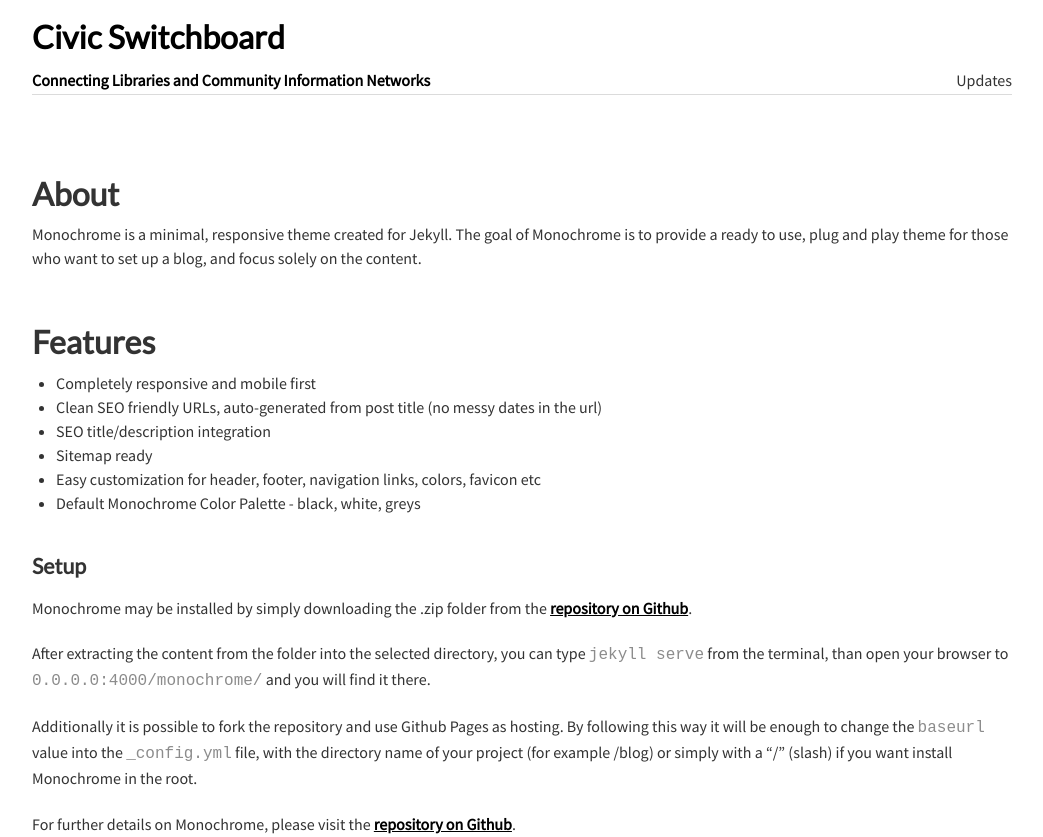
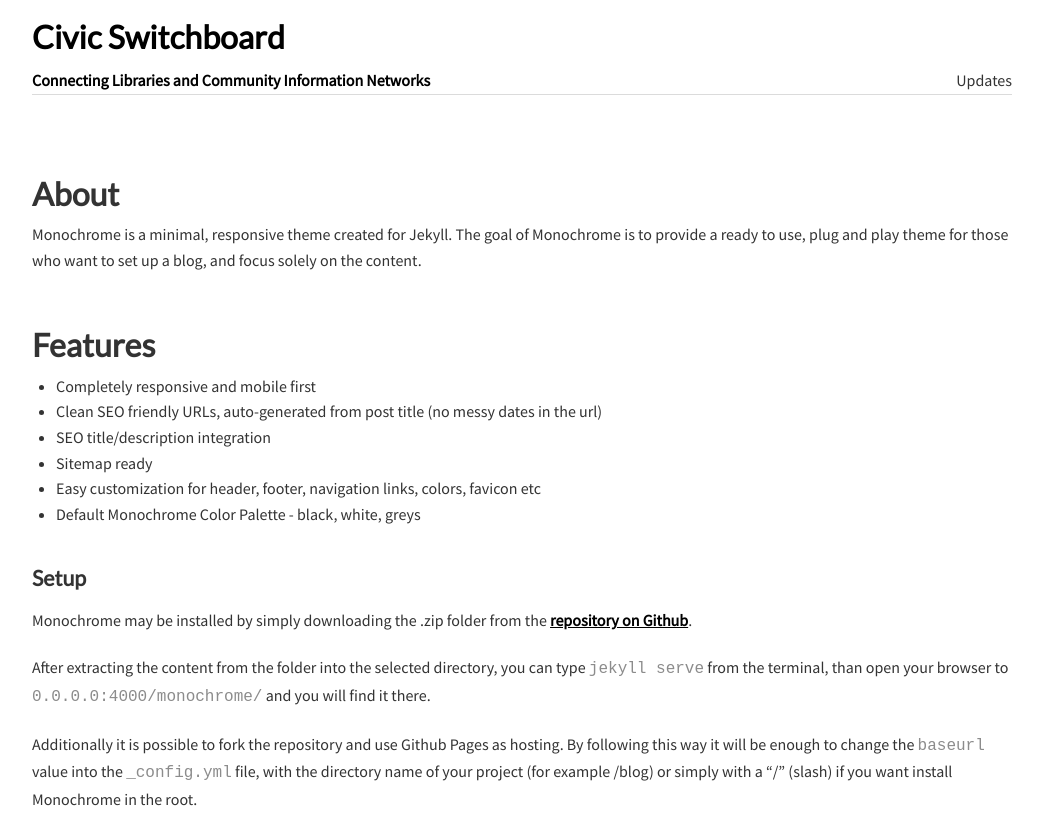
Before and after one commit to civic-switchboard/civic-switchboard.github.io.first, a Jekyll site: the page built from about.md, in a window 1280 px wide. Shown: the top 837 px of the page, without its empty margins (118-1161 px from the left). Built offline with Jekyll 4.4.1, drawn with Linux system fonts in a browser that asks for light colours; grey boxes are pictures that could not be loaded.

Commit message:
putting a tad back

```diff
--- a/_sass/typography.scss
+++ b/_sass/typography.scss
@@ -16,7 +16,7 @@
 
 p, ul, ol {
 	font-size: 1em; /* 16px */
-	line-height: 1.5em;
+	line-height: 1.6em;
 	margin-bottom: 1.5em; /* 24px/16px */
 }
 
@@ -61,7 +61,7 @@
 
 p, ul, ol {
 	font-size: 1em; /* 18px */
-	line-height: 1.5em;
+	line-height: 1.6em;
 	margin-bottom: 1.3334em; /* 24px/18px */
 }
 
```
